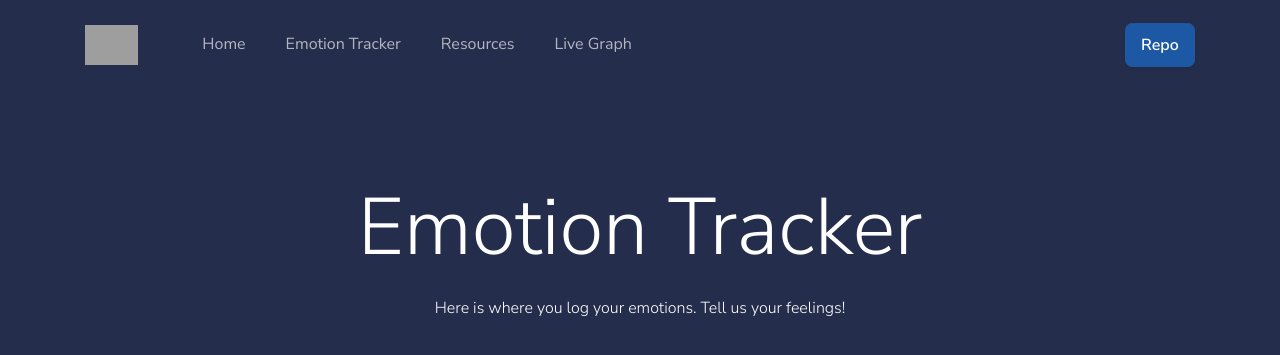
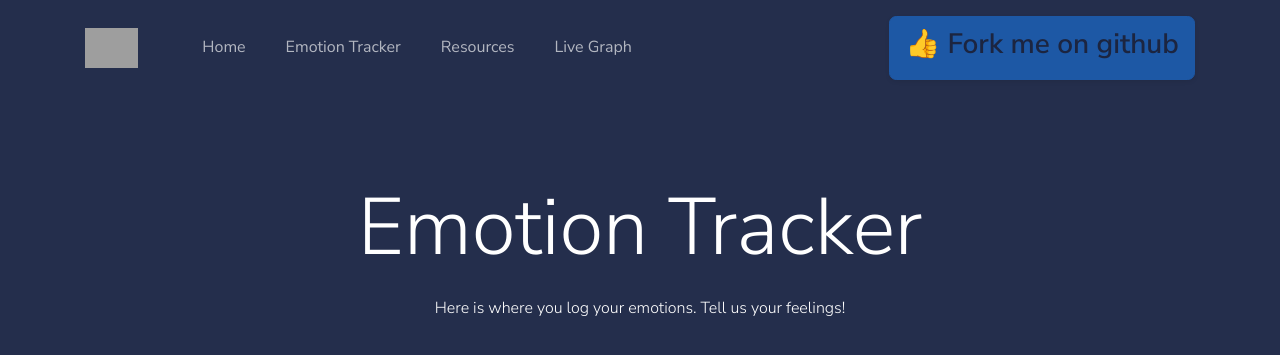
Before and after one commit to LaurenGayle/HackTheNorthEast, a Flask app: page /emotion.html in a window 1280 px wide. Shown: the top 355 px of the page. Run offline with Flask 2, Linux system fonts and the light colour scheme; some libraries are stand-ins or nearby versions; grey boxes are pictures that could not be loaded.

Commit message:
fixed button on index.html

```diff
--- a/app/templates/includes/navigation.html
+++ b/app/templates/includes/navigation.html
@@ -57,7 +57,7 @@
                 <div class="d-flex align-items-center">
                     <span class="d-none d-md-inline">
                         <a href="https://github.com/LaurenGayle/HackTheNorthEast"
-                           target="_blank" class="btn btn-tertiary animate-up-2">Repo</a>
+                           target="_blank" class="btn btn-tertiary animate-up-2"><h3>👍 Fork me on github</h3></a>
                       </span>
 
                     <button class="navbar-toggler ml-2" type="button" data-toggle="collapse" data-target="#navbar_global" aria-controls="navbar_global" aria-expanded="false" aria-label="Toggle navigation">
```
Also changed, not shown: 1 other file.
